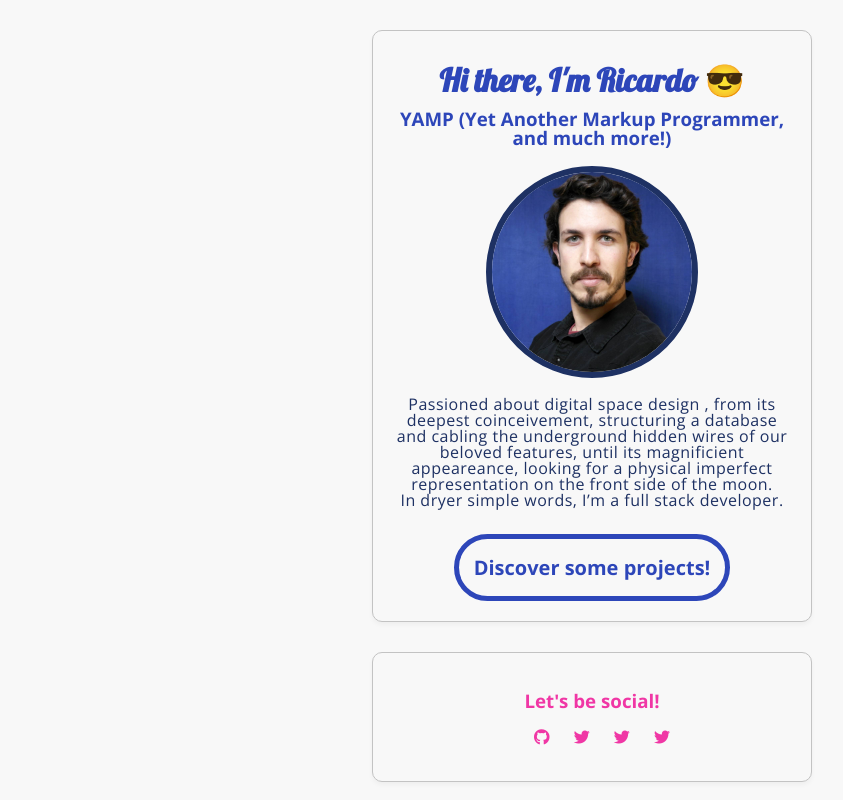
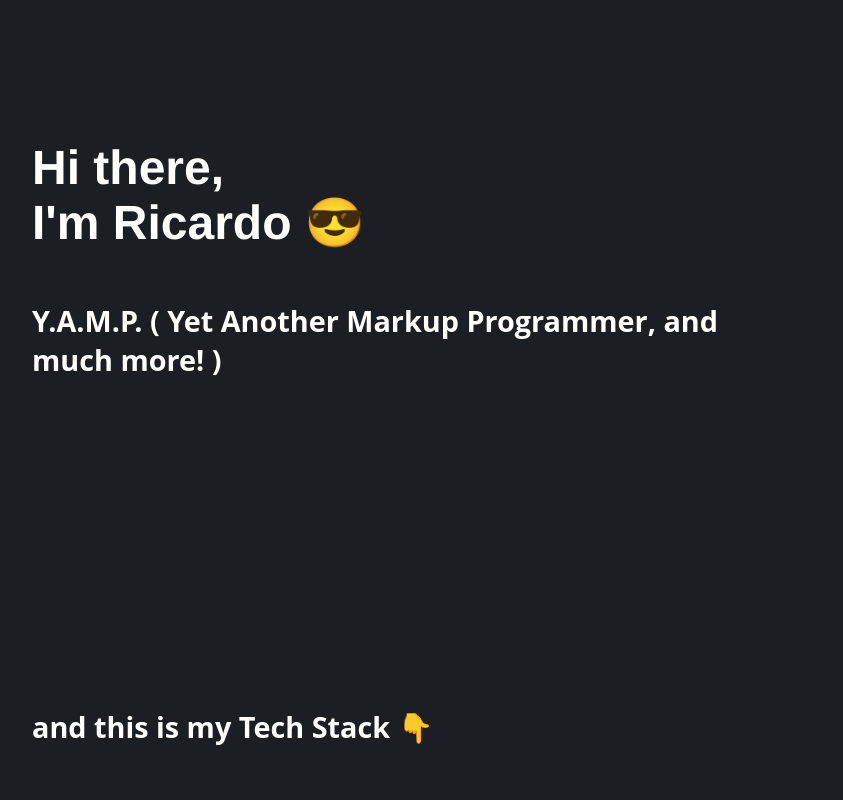
Before and after one commit to ran1000/profile, a plain HTML site: page index.html in a window 1280 px wide. Shown: the top 800 px of the page, without its empty margins (48-891 px from the left). Drawn offline with nearby package versions, Linux system fonts and the light colour scheme.

Commit message:
transfer html code from new repository

```diff
--- a/index.html
+++ b/index.html
@@ -10,40 +10,61 @@
   <!-- <link rel=“stylesheet” href=“https://use.fontawesome.com/releases/v6.1.1/css/all.css”> -->
   <title>R.A.Nader_Profile</title>
   <link rel="stylesheet" href="style.css">
+
+  <!-- <script src="https://code.jquery.com/jquery-3.6.1.js" integrity="sha256-3zlB5s2uwoUzrXK3BT7AX3FyvojsraNFxCc2vC/7pNI="
+    crossorigin="anonymous"></script> -->
 </head>
 
 <body>
-  <div class="container">
-    <header>
-      <div class="card">
-        <h1>Hi there, I'm Ricardo 😎</h1>
-        <h3>YAMP (Yet Another Markup Programmer, and much more!)</h3>
-        <img src="images/ran_foto.jpeg" alt="Profile picture">
-        <p>Passioned about digital space design , from its deepest coinceivement, structuring a database and cabling
+  <div class="portfolio-body">
+    <!-- <div class="image-container">
+      <img src="images/profile_picture.jpeg" alt="Profile picture">
+    </div> -->
+    <div class="text-container">
+      <h1 class="title">Hi there,
+        <br>
+        I'm Ricardo 😎
+      </h1>
+      <!-- <span class="type"></span> -->
+      <h3 class="subtitle">Y.A.M.P. ( Yet Another Markup Programmer, and much more! )</h3>
+      <p class="description hidden">Passioned about digital space design , from its deepest coinceivement, structuring a
+        database and cabling
         the
         underground hidden wires of our beloved features, until its magnificient appeareance, looking for a
         physical
         imperfect representation on the front side of the moon.
-          <br>
-          In dryer simple words, I’m a full stack developer.
       </p>
+      <p class="dropline hidden">
+        In dryer simple words, I’m a <strong class="highlight">Full-Stack Developer</strong>.
+      </p>
+      <h3 class="action">
+        and this is my Tech Stack 👇
+      </h3>
+    </div>
+  </div>
+  <div class="text-container">
+    <p class="description hidden">Passioned about digital space design , from its deepest coinceivement, structuring a
+      database and cabling
+      the
+      underground hidden wires of our beloved features, until its magnificient appeareance, looking for a
+      physical
+      imperfect representation on the front side of the moon.
+    </p>
+  </div>
   <button>
     <a href="">Discover some projects!</a>
   </button>
-      </div>
-    </header>
   <footer>
-      <div class="card">
     <h3 class="action">Let's be social!</h3>
     <ul class="list-inline">
       <li><a href="" target="_blank"><i class="fab fa-github"></i></a></li>
       <li><a href="" target="_blank"><i class="fab fa-twitter"></i></a></li>
-          <li><a href="" target="_blank"><i class="fab fa-twitter"></i></a></li>
-          <li><a href="" target="_blank"><i class="fab fa-twitter"></i></a></li>
     </ul>
-      </div>
   </footer>
-  </div>
+  <!-- <script src="https://cdn.jsdelivr.net/npm/typed.js@2.0.12"></script> -->
+
+  <script src="index.js"></script>
 </body>
 
+
 </html>
--- /dev/null
+++ b/index.js
@@ -0,0 +1,25 @@
+// import Typed from 'typed.js';
+
+// const hiddenElements = document.querySelectorAll(".hidden");
+// hiddenElements.forEach((el) => observer.observe(el));
+// var options = {
+//   stringsElement: ["elements", "that you never"],
+//   typeSpeed: 40,
+//   loop: true
+// };
+// var typed = new Typed(".type", options);
+
+const entry = document.querySelector(".title");
+entry.addEventListener("click", () => {
+  console.log("clicked")
+})
+
+const observer = new IntersectionObserver((entries) => {
+  entries.forEach((entry) => {
+    if (entry.isIntersecting) {
+      entry.target.classList.add("show");
+    } else {
+      entry.target.classList.remove("show");
+    }
+  })
+})
--- a/style.css
+++ b/style.css
@@ -1,43 +1,99 @@
-@import url('https://fonts.googleapis.com/css2?family=Lobster&family=Open+Sans:wght@300;400;500;700&display=swap');
+@import url('https://fonts.googleapis.com/css2?family=Roboto:wght@300;400;500&display=swap');
+
+* {
+  margin: 0px;
+  padding: 0px;
+}
+
+:root {
+  --colorBack: #1b1f24;
+  --colorText: #ffffff;
+  --colorBtnText: #0d1117;
+  --colorBtnBack: #f6f8fa;
+  --headerFont: "Helvetica";
+  --bodyFont: 'Open Sans', sans-serif;
+}
 
 body {
-  background-color: #F8F8F8;
-  font-family: 'Open Sans', sans-serif;
-  font-size: 300;
-  line-height: 1em;
+  background-color: var(--colorBack);
+  font-family: var(--bodyFont);
+  color: var(--colorText);
 }
 
-h1 {
-  color: #2D46B9;
-  font-family: 'Lobster', sans-serif;
+.portfolio-body {
+  display: flex;
+  height: 100vh;
 }
 
-h3 {
-  color: #2D46B9;
-  font-family: 'Open Sans', sans-serif;
-  font-size: 700;
-  line-height: 1em;
+@media (max-width: 400px),
+(orientation: portrait) {
+  .portfolio-body {
+    flex-direction: column;
+  }
 }
 
-p {
-  color: #1E3163;
-  letter-spacing: 0.5px;
+.img-container {
+  border: 1px solid #F037A5;
+  margin: 0px;
+  overflow: hidden;
+}
+
+.text-container {
+  /* border: 1px solid #b7b7b7; */
+  margin: 0px;
+  padding: 80px;
+  width: 60vw;
+  height: 100vh;
+}
+
+.text-container>.title {
+  color: var(--colorText);
+  font-family: var(--headerFont);
+  font-size: 3rem;
+  padding-top: 60px;
+}
+
+.text-container>.subtitle {
+  color: var(--bodyFont);
+  font-family: 'Open Sans', sans-serif;
+  padding-top: 50px;
+  font-size: 1.8rem;
+}
+
+.text-container>.description {
+  padding-top: 40px;
+  color: var(--bodyFont);
+  font-size: 1.3rem;
+  line-height: 1.8rem;
+}
+
+.text-container>.dropline {
+  padding-top: 50px;
+  color: var(--bodyFont);
+  font-size: 1.3rem;
+  line-height: 1.8rem;
+}
+
+.dropline .highlight {
+  color: #F037A5;
+  font-weight: 700;
 }
 
 .action {
-  color: #F037A5
+  padding-top: 100px;
+  color: #ffffff;
+  font-size: 1.8rem;
+  line-height: 1.8rem;
 }
 
 img {
-  height: 200px;
-  border-radius: 50%;
-  border: 6px solid #1E3163;
+  height: 100%;
+
 }
 
 ul {
   list-style: none;
 }
-
 
 a {
   text-decoration: none;
@@ -45,7 +101,7 @@ a {
 
 button {
   padding: 15px;
-  background-color: #F8F8F8;
+  background-color: #000000f2;
   border-radius: 50px;
   border: 5px solid #2D46B9;
   margin-top: 10px;
@@ -56,16 +112,6 @@ button a {
   font-size: 1.5em;
   font-family: 'Open Sans', sans-serif;
   color: #2D46B9;
-}
-
-li {
-  padding: 0px;
-  text-decoration: none
-}
-
-.container {
-  width: 500px;
-  margin: 0 auto
 }
 
 .list-inline>li {
@@ -80,12 +126,21 @@ li i {
   color: #F037A5;
 }
 
-.card {
-  text-align: center;
-  background-color: #F8F8F8;
-  border: 0.5px solid #c3c3c3;
-  box-shadow: rgba(0, 0, 0, 0.04) 0px 3px 5px;
-  border-radius: 10px;
-  padding: 20px;
-  margin: 30px
+.hidden {
+  opacity: 0;
+  filter: blur(5px);
+  transform: translateX(-100%);
+  transition: all 1s;
 }
+
+.show {
+  opacity: 1;
+  filter: blur(0);
+  transform: translateX(0);
+}
+
+@media(prefers-reduced-motion) {
+  .hidden {
+    transition: none;
+  }
+}
```
Lines whose indentation alone changed are shown as unchanged.
